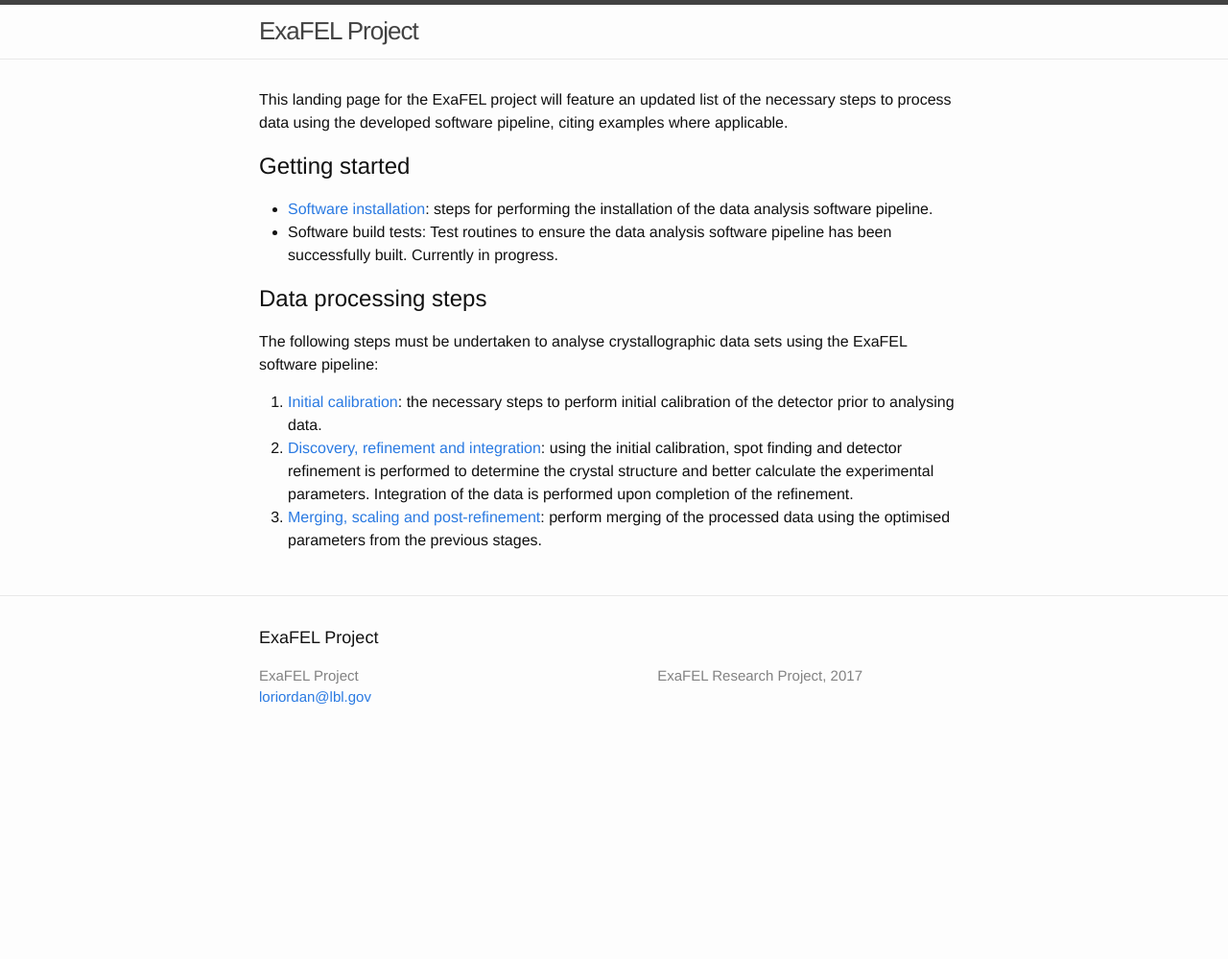
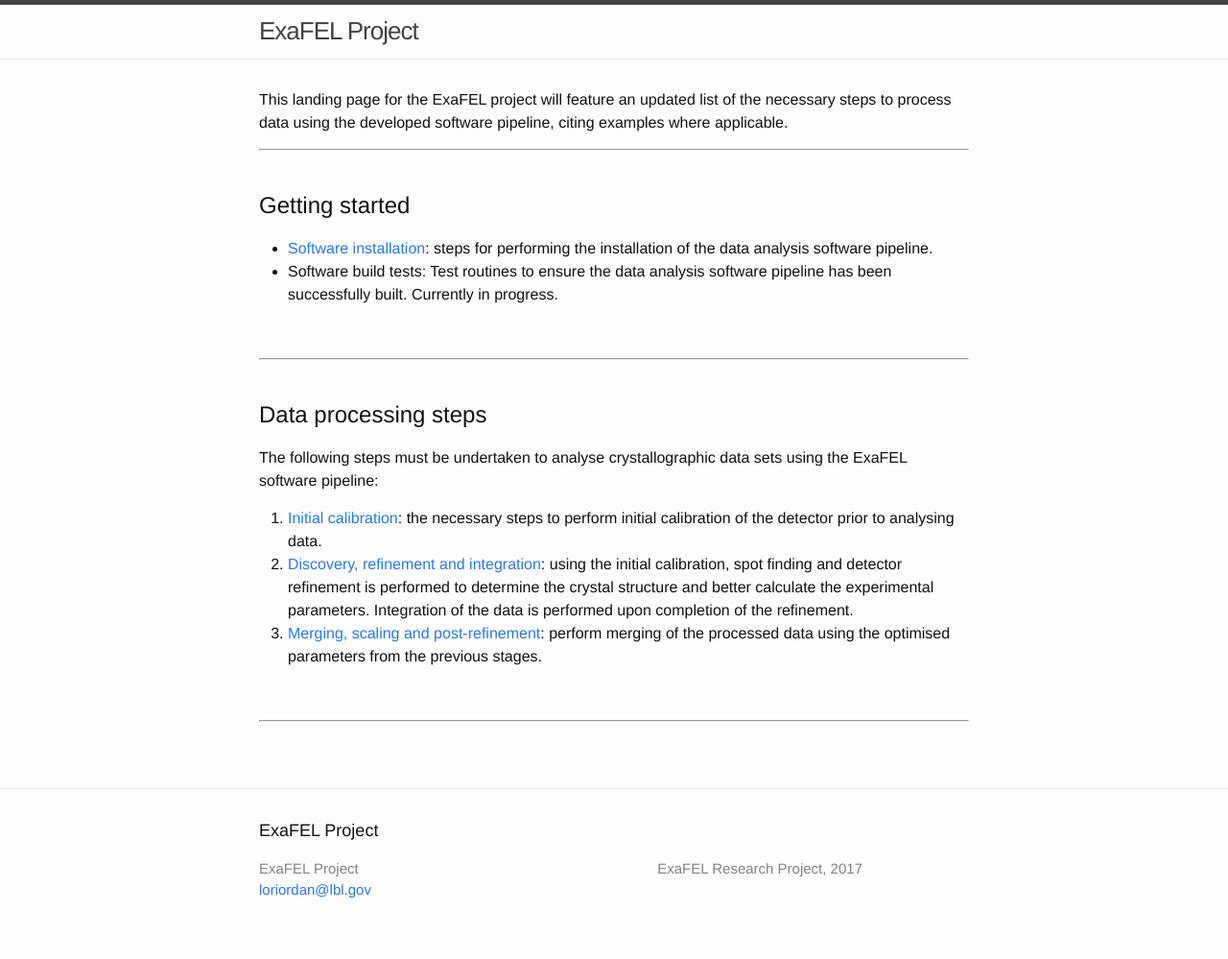
Before and after one commit to ExaFEL/docs, a Jekyll site: the page built from index.md, in a window 1280 px wide. Shown: the whole page at 96% size. Built offline with Jekyll 4.4.1, drawn with Linux system fonts in a browser that asks for light colours; before the commit the page ends 900 px from its top, so only the background shows below that.

Commit message:
Corrections

```diff
--- a/index.md
+++ b/index.md
@@ -3,12 +3,26 @@ layout: default
 ---
 This landing page for the ExaFEL project will feature an updated list of the necessary steps to process data using the developed software pipeline, citing examples where applicable.
 
+---
+<br/>
+
 ## Getting started
   - [Software installation](psana-cctbx-install): steps for performing the installation of the data analysis software pipeline.
   - Software build tests: Test routines to ensure the data analysis software pipeline has been successfully built. Currently in progress.
+
+<br/>
+
+---
+<br/>
+
 
 ## Data processing steps
 The following steps must be undertaken to analyse crystallographic data sets using the ExaFEL software pipeline:
   1. [Initial calibration](cspad-calib): the necessary steps to perform initial calibration of the detector prior to analysing data.
   2. [Discovery, refinement and integration](disc-refine): using the initial calibration, spot finding and detector refinement is performed to determine the crystal structure and better calculate the experimental parameters. Integration of the data is performed upon completion of the refinement.
   3. [Merging, scaling and post-refinement](merge-scale): perform merging of the processed data using the optimised parameters from the previous stages.
+
+  <br/>
+
+  ---
+  <br/>
```
Also changed, not shown: _pages/merge-scale.md (+2 -2 lines), 1 other file.
